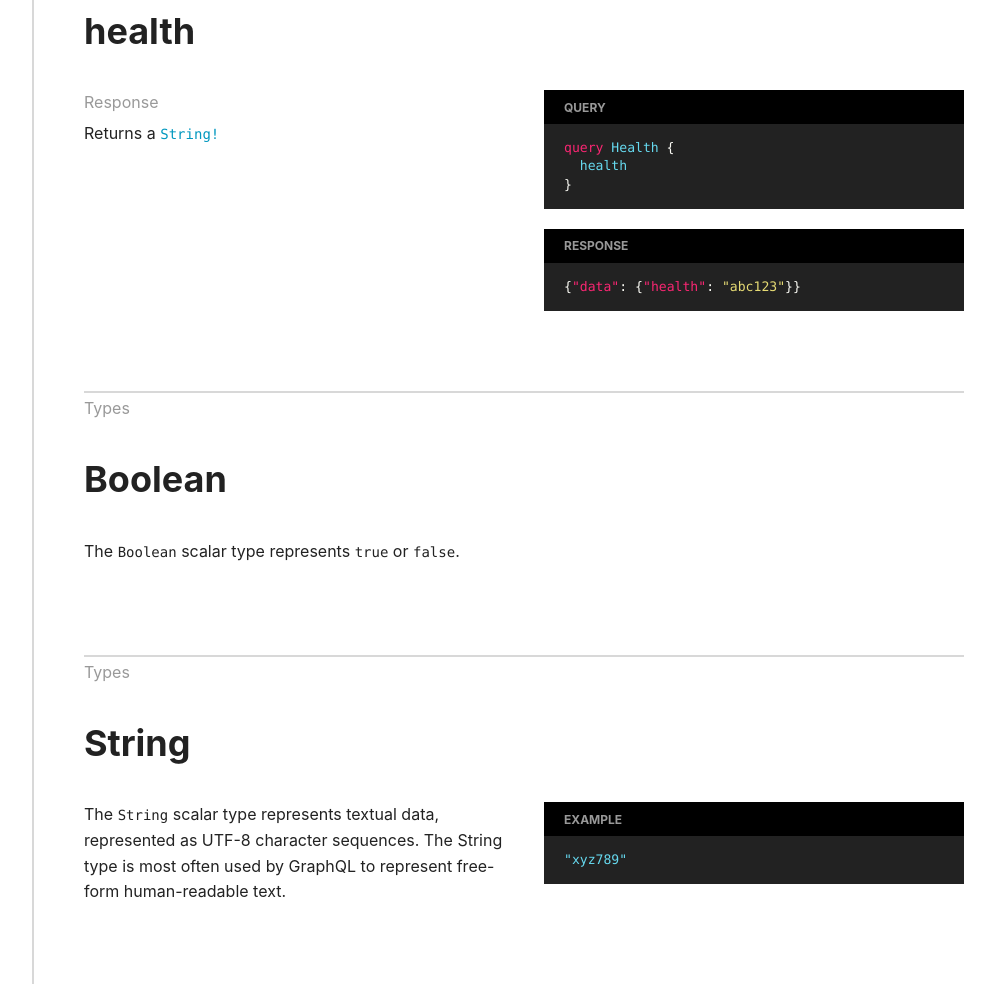
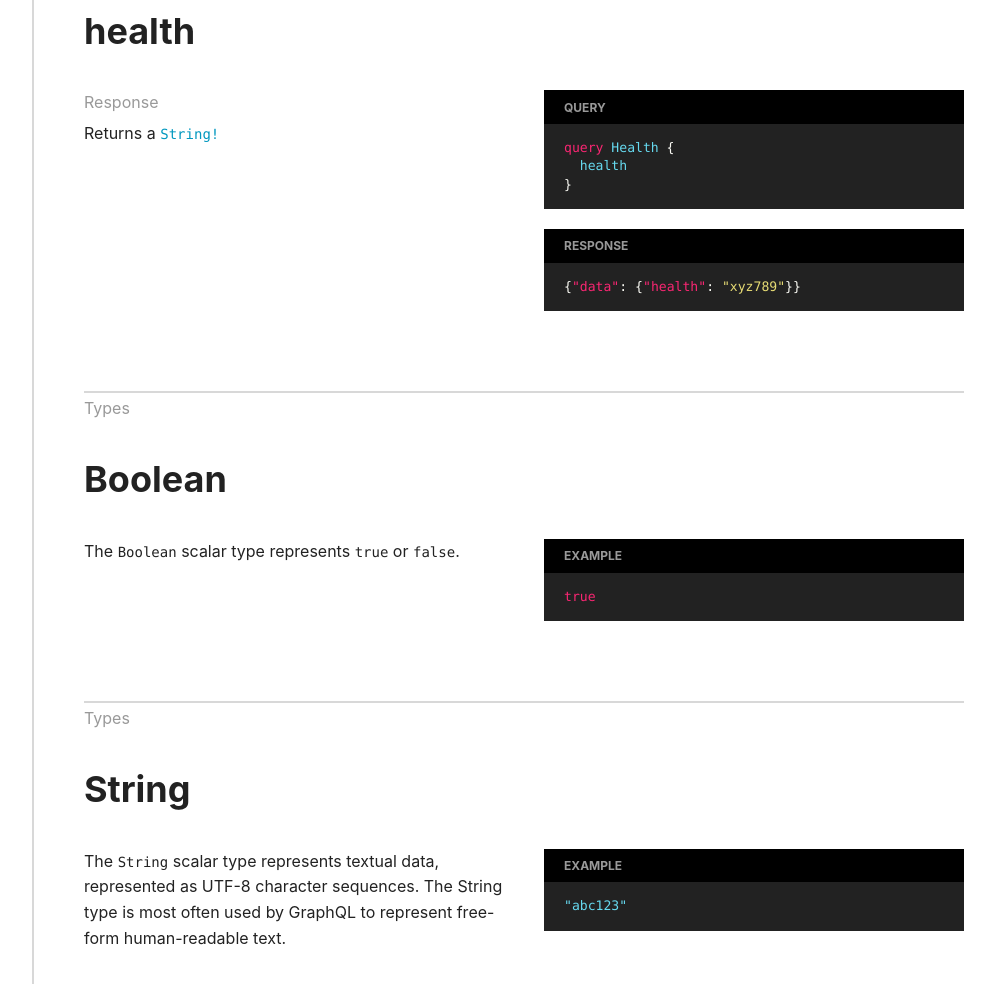
Before and after one commit to houseoftypescript/nest-graphql-neo4j, a plain HTML site: page index.html in a window 1280 px wide. Shown: the part 837-1821 px from the top of the page, without its empty margins (266-1261 px from the left). Drawn offline with Linux system fonts and the light colour scheme.

Commit message:
Deploying to gh-pages from @ houseoftypescript/nest-graphql-template@6d58c7c4754cb63e10509152c4618efe13539cc4 🚀

```diff
--- a/index.html
+++ b/index.html
@@ -131,7 +131,7 @@ Authorization: Bearer &lt;YOUR_TOKEN_HERE&gt;</code></pre>
                   <h5>Response</h5>
                   <html>
                     <head></head>
-                    <body><pre><code class="hljs language-json"><span class="hljs-punctuation">{</span><span class="hljs-attr">"data"</span><span class="hljs-punctuation">:</span> <span class="hljs-punctuation">{</span><span class="hljs-attr">"health"</span><span class="hljs-punctuation">:</span> <span class="hljs-string">"abc123"</span><span class="hljs-punctuation">}</span><span class="hljs-punctuation">}</span>
+                    <body><pre><code class="hljs language-json"><span class="hljs-punctuation">{</span><span class="hljs-attr">"data"</span><span class="hljs-punctuation">:</span> <span class="hljs-punctuation">{</span><span class="hljs-attr">"health"</span><span class="hljs-punctuation">:</span> <span class="hljs-string">"xyz789"</span><span class="hljs-punctuation">}</span><span class="hljs-punctuation">}</span>
 </code></pre>
                     </body>
                   </html>
@@ -150,6 +150,15 @@ Authorization: Bearer &lt;YOUR_TOKEN_HERE&gt;</code></pre>
                 </div>
               </div>
               <div class="doc-examples">
+                <div class="example-section example-section-is-code">
+                  <h5>Example</h5>
+                  <html>
+                    <head></head>
+                    <body><pre><code class="hljs language-json"><span class="hljs-literal"><span class="hljs-keyword">true</span></span>
+</code></pre>
+                    </body>
+                  </html>
+                </div>
               </div>
             </div>
           </section>
@@ -170,7 +179,7 @@ Authorization: Bearer &lt;YOUR_TOKEN_HERE&gt;</code></pre>
                   <h5>Example</h5>
                   <html>
                     <head></head>
-                    <body><pre><code class="hljs language-gql"><span class="hljs-symbol">"xyz789"</span>
+                    <body><pre><code class="hljs language-gql"><span class="hljs-symbol">"abc123"</span>
 </code></pre>
                     </body>
                   </html>
```
